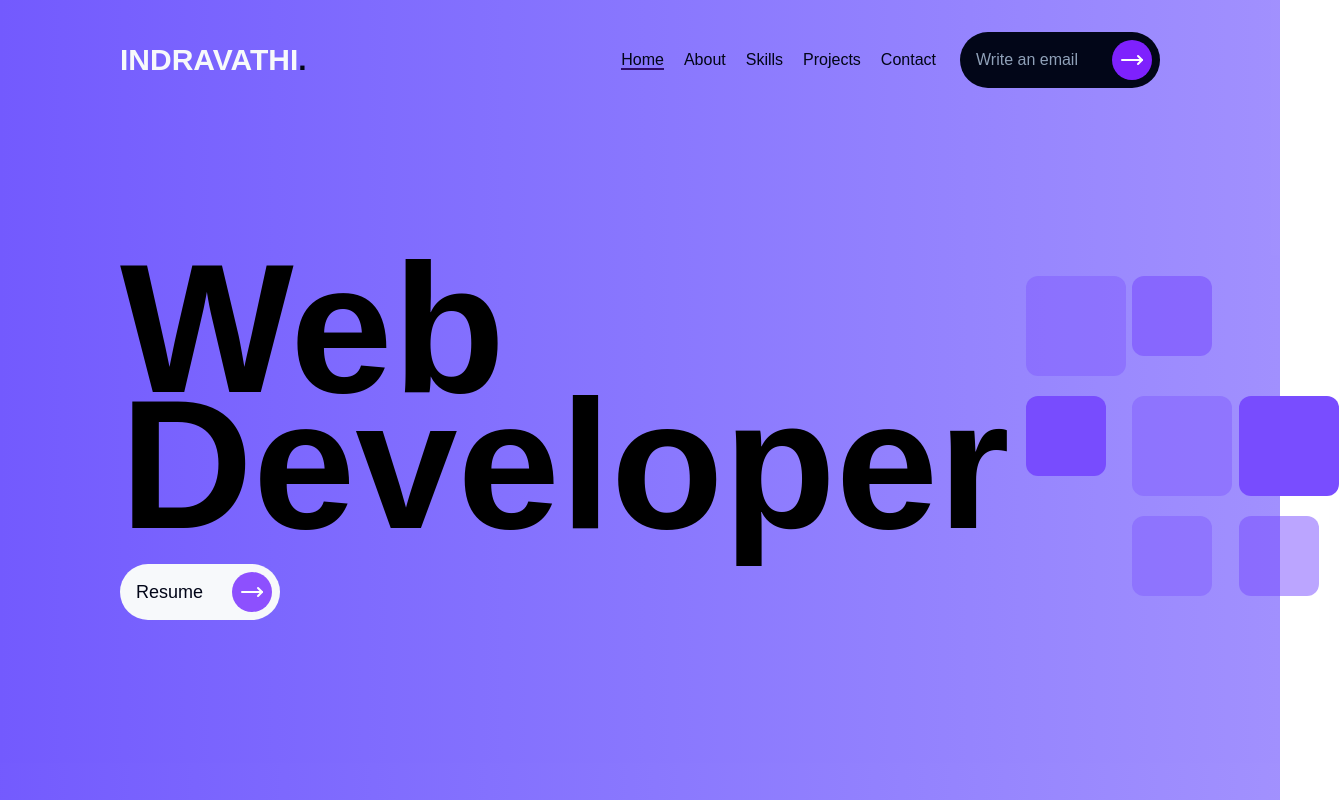
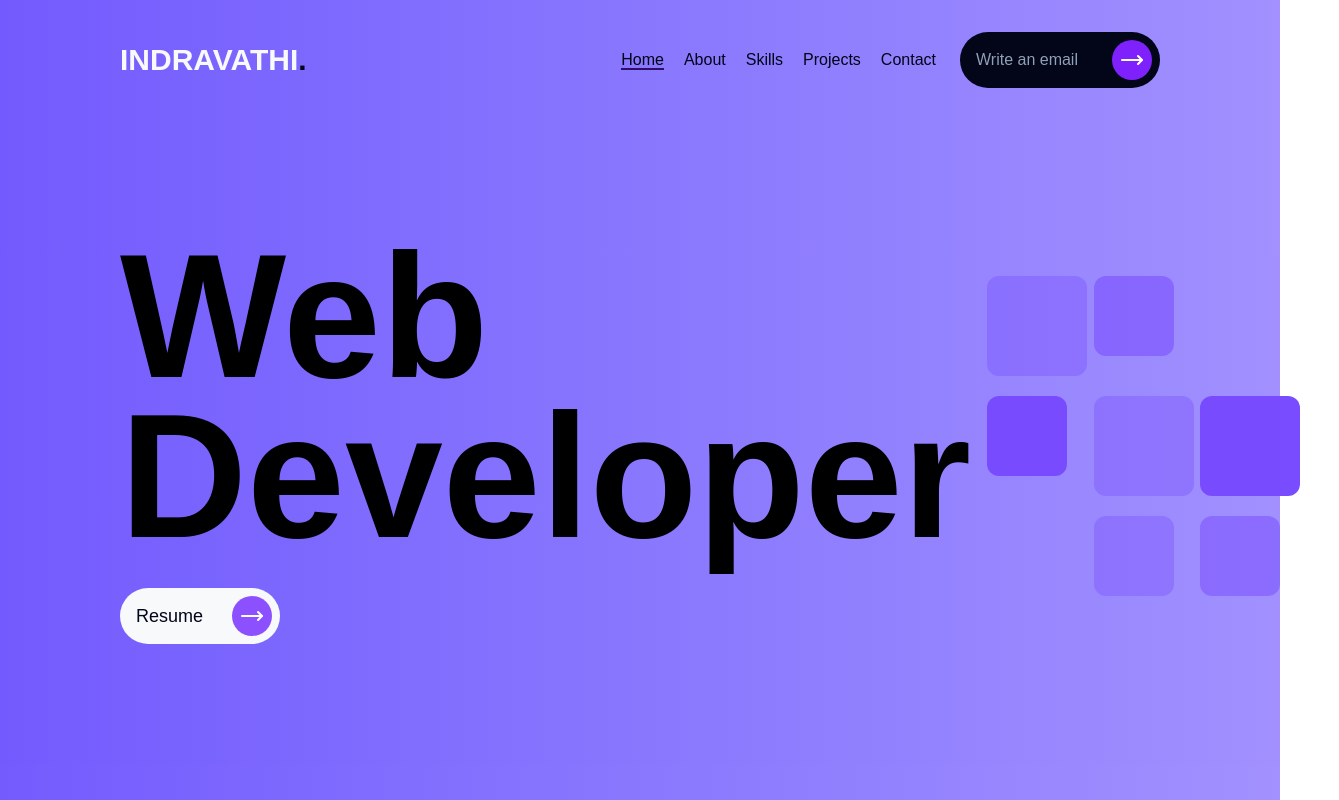
Before and after one commit to Indhu248/Indravathi_Botcha, a React (Vite) app: page / in a window 1280 px wide. Shown: the top 800 px of the page, 1339 px wide, since content can reach past the window. Built offline with nearby package versions, Linux system fonts and the light colour scheme.

Commit message:
Resolved merge conflicts

```diff
--- a/src/components/Nav.jsx
+++ b/src/components/Nav.jsx
@@ -46,7 +46,7 @@ const Nav = () => {
         <div className="flex flex-col md:flex md:flex-row items-center">
           <Menu color="black" onClick={() => setShowMenu(!showMenu)} className="relative md:hidden"/>
           <nav
-          className={`absolute md:relative rounded-lg md:rounded-none left-50 md:left-0 top-18 md:top-0 bg-slate-950 md:bg-transparent md:flex transition-all px-4 md:px-0 md:mr-6 ${
+          className={`fixed md:relative rounded-lg md:rounded-none left-0 md:left-0 top-18 md:top-0 bg-slate-950 md:bg-transparent md:flex transition-all px-4 md:px-0 md:mr-6 ${
             showMenu ? "block" : "hidden"
           }`}
         >
@@ -68,7 +68,7 @@ const Nav = () => {
             ))}
           </ul>
         </nav>
-        <button className="hidden lg:flex md:w-50 justify-between items-center bg-slate-950 hover:bg-slate-800 text-slate-50 font-bold py-2 px-2 rounded-full">
+        <button className="hidden xl:flex lg:flex md:w-50 justify-between items-center bg-slate-950 hover:bg-slate-800 text-slate-50 font-bold py-2 px-2 rounded-full">
           <a href={mailtoLink}
           className="text-slate-400 font-normal text-md flex items-center pl-2">
             {/* <Mail size={19}/> */}
--- a/src/pages/Home.jsx
+++ b/src/pages/Home.jsx
@@ -12,12 +12,12 @@ const Home = () => {
     initial={{ opacity: 0 }}
     animate={{ opacity: 1 }}
     transition={{ duration: 0.5 }}
-     className="w-full h-[100vh] bg-gradient-to-r from-[#745BFF] to-[#A291FF] px-8 md:px-16 lg:px-30">
+     className="w-full min-h-screen bg-gradient-to-r from-[#745BFF] to-[#A291FF] px-8 md:px-16 lg:px-30">
       <Nav />
       <div className="flex flex-col lg:flex-row justify-between items-center">
         {/* Left Section */}
         <div className="flex flex-col justify-center h-[80vh] text-center lg:text-left">
-          <h1 className="text-[9vh] sm:text-[15vh] md:text-[21vh] lg:text-[23vh] leading-14 md:leading-34 font-black">
+          <h1 className="text-[7vh] sm:text-[10vh] md:text-[12vh] lg:text-[15vh] xl:text-[22vh] md:leading-tight xl:leading-[20vh] font-black">
             Web<br />
             Developer
           </h1>
@@ -30,7 +30,7 @@ const Home = () => {
         </div>
 
         {/* Right Section */}
-        <div className="w-full lg:w-auto  md:flex justify-center lg:justify-end mt-8 lg:mt-0">
+        <div className="w-full hidden lg:flex xl:flex lg:w-auto flex justify-center lg:justify-end items-center mt-8 lg:mt-0">
           <Blocks />
         </div>
       </div>
--- a/src/pages/Projects.jsx
+++ b/src/pages/Projects.jsx
@@ -12,7 +12,7 @@ const Projects = () => {
   // const [arrowVisible, setArrowVisible] = useState(false);
   return (
     <motion.div
-    id="Projects" className="border-t-1 border-slate-800 px-10 md:px-30 py-10 flex flex-col md:h-[120vh] bg-slate-950">
+    id="Projects" className="border-t-1 border-slate-800 px-10 md:px-30 py-10 flex flex-col min-h-screen bg-slate-950">
       <h1 className="text-4xl font-semibold text-violet-500">PROJECTS.</h1>
       <div className="flex flex-col mt-4 md:mt-0">
         {[
--- a/src/pages/Skills.jsx
+++ b/src/pages/Skills.jsx
@@ -68,24 +68,11 @@ const Skills = () => {
       name: "API",
       icon: icons.api,
     },
-    // "Javascript",
-    // "HTML/CSS",
-    // "Node.js",
-    // "Express",
-    // "MongoDB",
-    // "SQL",
-    // "Python",
-    // "Git",
-    // "GitHub",
-    // "Typescript",
-    // "Redux",
-    // "Material UI",
-    // "Tailwind CSS",
   ];
   return (
     <div
       id="Skills"
-      className="px-10 md:px-30 py-4 flex items flex-col border-t-1 border-slate-800 bg-slate-950 md:py-20"
+      className="px-10 md:px-30 py-4 flex items flex-col border-t-1 border-slate-800 bg-slate-950 md:py-20 md:min-h-auto xl:min-h-auto"
     >
       <h1 className="text-4xl font-semibold text-violet-500">SKILLS.</h1>
       <div className="grid grid-cols-3 md:grid-rows-3 md:grid-cols-6 gap-2 md:gap-4 mt-4 md:my-10">
```
